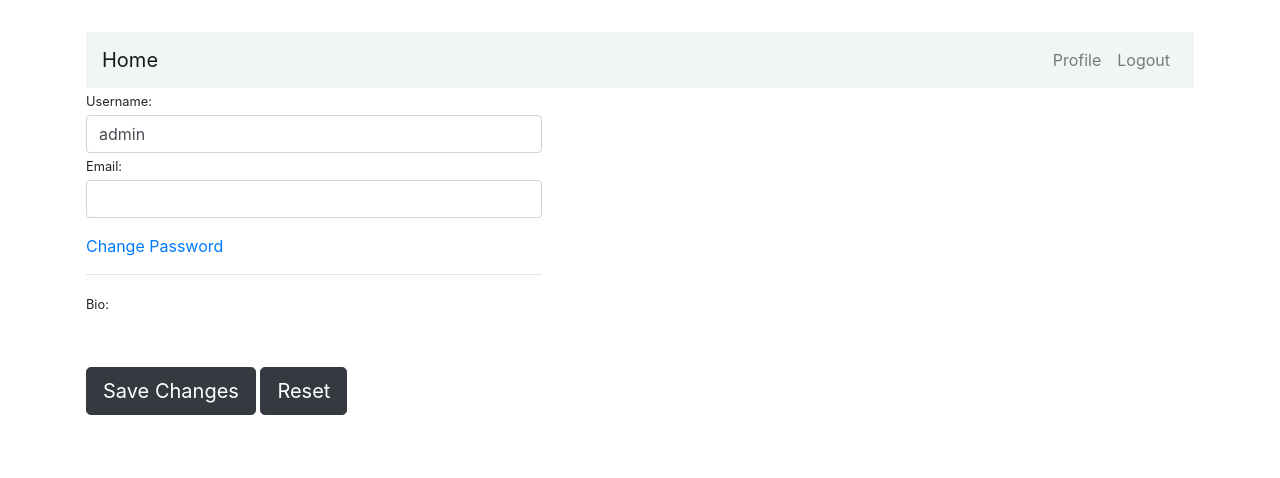
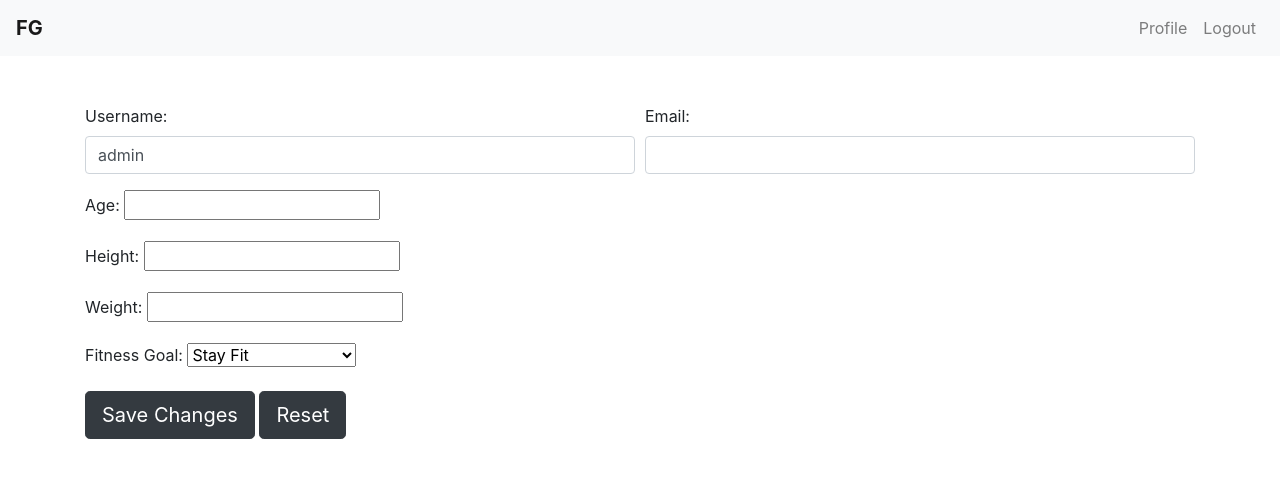
Before and after one commit to isaacomololu/FitnessGO, a Django app: page /profile in a window 1280 px wide. Shown: the top 478 px of the page. Run offline with Django 4.2, Linux system fonts and the light colour scheme; a user stored in the database is signed in; data comes from the database, SQL or seed files in the repository; both versions use the stored data as it was before the commit; some libraries are stand-ins or nearby versions.

Commit message:
profile frontend

```diff
--- a/templates/base.html
+++ b/templates/base.html
@@ -1,24 +1,24 @@
-<!doctype html>
+<!DOCTYPE html>
 <html lang="en">
+
 <head>
-    <!-- Required meta tags -->
-    <meta charset="utf-8">
+    <meta charset="UTF-8">
     <meta name="viewport" content="width=device-width, initial-scale=1, shrink-to-fit=no">
+    <title>{% block title %} {% endblock %}</title>
+    <link rel="stylesheet" href="https://stackpath.bootstrapcdn.com/bootstrap/4.5.2/css/bootstrap.min.css">
+</head>
 
-    <!-- Bootstrap CSS -->
-    <link rel="stylesheet" href="https://maxcdn.bootstrapcdn.com/bootstrap/4.0.0/css/bootstrap.min.css" integrity="sha384-Gn5384xqQ1aoWXA+058RXPxPg6fy4IWvTNh0E263XmFcJlSAwiGgFAW/dAiS6JXm" crossorigin="anonymous">
+<body>
 
-    <title>{% block title %} {% endblock %}</title>
-</head>
-<body>
-  <div class="container p-3 my-3">
-    <div class="row">
-      <div class="col-md-12">
-        <nav class="navbar navbar-expand-md navbar-light " style="background-color: #f0f5f5">
-            <a href="/" class="navbar-brand">Home</a>
-            <button type="button" class="navbar-toggler" data-toggle="collapse" data-target="#navbarCollapse">
+<nav class="navbar navbar-expand-lg navbar-light bg-light">
+    <a class="navbar-brand font-weight-bold" href="#">
+        FG
+    </a>
+
+    <button class="navbar-toggler" type="button" data-toggle="collapse" data-target="#navbarNav" aria-controls="navbarNav" aria-expanded="false" aria-label="Toggle navigation">
         <span class="navbar-toggler-icon"></span>
     </button>
+
     <div class="collapse navbar-collapse" id="navbarCollapse">
         <div class="navbar-nav ml-auto">
             {% if user.is_authenticated %}
@@ -27,30 +27,18 @@
             {% else %}
                 <a href="{% url 'login' %}" class="nav-item nav-link">Sign in</a>
             {% endif %}
-
-              </div>
-            </div>
-        </nav>
-
-        {% if messages %}<!--flash messages pop up in-->
-        <div class="alert alert-dismissible" role="alert">
-          {% for message in messages %}
-            <div class="alert alert-{{ message.tags }}">{{ message }}</div>
-          {% endfor %}
-          <button type="button" class="close" data-dismiss="alert" aria-label="Close">
-            <span aria-hidden="true">&times;</span>
-          </button>
-        </div>
-        {% endif %}
-        {% block content %}{% endblock %}
-      </div>
         </div>
     </div>
 
-    <!-- jQuery first, then Popper.js, then Bootstrap JS -->
-    <script src="https://code.jquery.com/jquery-3.2.1.slim.min.js" integrity="sha384-KJ3o2DKtIkvYIK3UENzmM7KCkRr/rE9/Qpg6aAZGJwFDMVNA/GpGFF93hXpG5KkN" crossorigin="anonymous"></script>
-    <script src="https://cdnjs.cloudflare.com/ajax/libs/popper.js/1.12.9/umd/popper.min.js" integrity="sha384-ApNbgh9B+Y1QKtv3Rn7W3mgPxhU9K/ScQsAP7hUibX39j7fakFPskvXusvfa0b4Q" crossorigin="anonymous"></script>
-    <script src="https://maxcdn.bootstrapcdn.com/bootstrap/4.0.0/js/bootstrap.min.js" integrity="sha384-JZR6Spejh4U02d8jOt6vLEHfe/JQGiRRSQQxSfFWpi1MquVdAyjUar5+76PVCmYl" crossorigin="anonymous"></script>
+</nav>
+
+{% block content %}{% endblock %}
+
+
+<script src="https://code.jquery.com/jquery-3.5.1.slim.min.js"></script>
+<script src="https://cdn.jsdelivr.net/npm/@popperjs/core@2.11.6/dist/umd/popper.min.js"></script>
+<script src="https://stackpath.bootstrapcdn.com/bootstrap/4.5.2/js/bootstrap.min.js"></script>
 
 </body>
+
 </html>
--- a/templates/profile.html
+++ b/templates/profile.html
@@ -1,40 +1,40 @@
-{% extends "base.html" %}
-{% block title %}Profile Page{% endblock title %}
+{% extends 'base.html' %}
+{% block title %} Home {% endblock %}
+
 {% block content %}
-    {% if user_form.errors %}
-        <div class="alert alert-danger alert-dismissible" role="alert">
-            <div id="form_errors">
-                {% for key, value in user_form.errors.items %}
-                    <strong>{{ value }}</strong>
-                {% endfor %}
-            </div>
-            <button type="button" class="close" data-dismiss="alert" aria-label="Close">
-                <span aria-hidden="true">&times;</span>
-            </button>
-        </div>
-    {% endif %}
-    <div class="form-content">
 <form method="post" enctype="multipart/form-data">
     {% csrf_token %}
+    <div class="container mt-5">
         <div class="form-row">
-                <div class="col-md-5">
-                    <div class="form-group">
-                        <label class="small mb-1">Username:</label>
+            <div class="col-md-6 form-group">
+                <label for="{{ user_form.username.id_for_label }}">Username:</label>
                 {{ user_form.username }}
-                        <label class="small mb-1">Email:</label>
+            </div>
+            <div class="col-md-6 form-group">
+                <label for="{{ user_form.email.id_for_label }}">Email:</label>
                 {{ user_form.email }}
             </div>
+        </div>
         <div class="form-group">
-                        <a href="#">Change Password</a>
-                        <hr>
+            <label for="{{ profile_form.age.id_for_label }}">Age:</label>
+            {{ profile_form.age }}
+        </div>
+        <div class="form-group">
+            <label for="{{ profile_form.age.id_for_label }}">Height:</label>
+            {{ profile_form.height }}
+        </div>
+        <div class="form-group">
+            <label for="{{ profile_form.age.id_for_label }}">Weight:</label>
+            {{ profile_form.weight }}
+        </div>
+        <div class="form-group">
+            <label for="{{ profile_form.fitness_goal.id_for_label }}">Fitness Goal:</label>
+            {{ profile_form.fitness_goal }}
+        </div>
 
-                    </div>
-                    <label class="small mb-1">Bio:</label> {{ profile_form.bio }}
-                </div>
-            </div>
-            <br><br>
         <button type="submit" class="btn btn-dark btn-lg">Save Changes</button>
         <button type="reset" class="btn btn-dark btn-lg">Reset</button>
+    </div>
 </form>
-    </div>
-{% endblock content %}
+
+{% endblock %}
--- a/users/forms.py
+++ b/users/forms.py
@@ -48,7 +48,7 @@ class UpdateProfileForm(forms.ModelForm):
 
     class Meta:
         model = Profile
-        fields = ['birth_date','fitness_goal','age','height','weight']
+        fields = ['fitness_goal', 'age', 'height', 'weight']
 
 
 # #from user_profile
--- a/users/models.py
+++ b/users/models.py
@@ -5,7 +5,6 @@ from django.contrib.auth.models import User
 
 class Profile(models.Model):
     user = models.OneToOneField(User, on_delete=models.CASCADE)
-    birth_date = models.DateField(null=True, blank=True)
     age = models.PositiveIntegerField(blank=True, null=True)
 
     GENDER_CHOICES = [
--- a/users/urls.py
+++ b/users/urls.py
@@ -1,6 +1,6 @@
 from django.urls import path
 from django.contrib.auth import views as auth_views
-from .views import home, RegisterView,CustomLoginView, profile
+from .views import home, RegisterView,CustomLoginView, profile, dashboard
 from .forms import LoginForm
 
 urlpatterns = [
@@ -9,5 +9,6 @@ urlpatterns = [
     path('login', CustomLoginView.as_view(redirect_authenticated_user=True, template_name='login.html', authentication_form=LoginForm), name='login'),
     path('logout', auth_views.LogoutView.as_view(template_name='logout.html'), name='logout'),
     path('profile', profile, name='users-profile'),
+    path('dashboard', dashboard, name='dashboard')
 
 ]
--- a/users/views.py
+++ b/users/views.py
@@ -68,3 +68,8 @@ def profile(request):
         profile_form = UpdateProfileForm(instance=request.user.profile)
 
     return render(request, 'profile.html', {'user_form':user_form, 'profile_form':profile_form})
+
+
+@login_required
+def dashboard(request):
+    return render(request, 'dashboard.html')
```
Also changed, not shown: templates/base1.html (added, +71 -0 lines), templates/login.html (+1 -8 lines), db.sqlite3, users/migrations/0004_remove_profile_birth_date.py (added). Lines whose indentation alone changed are shown as unchanged.
